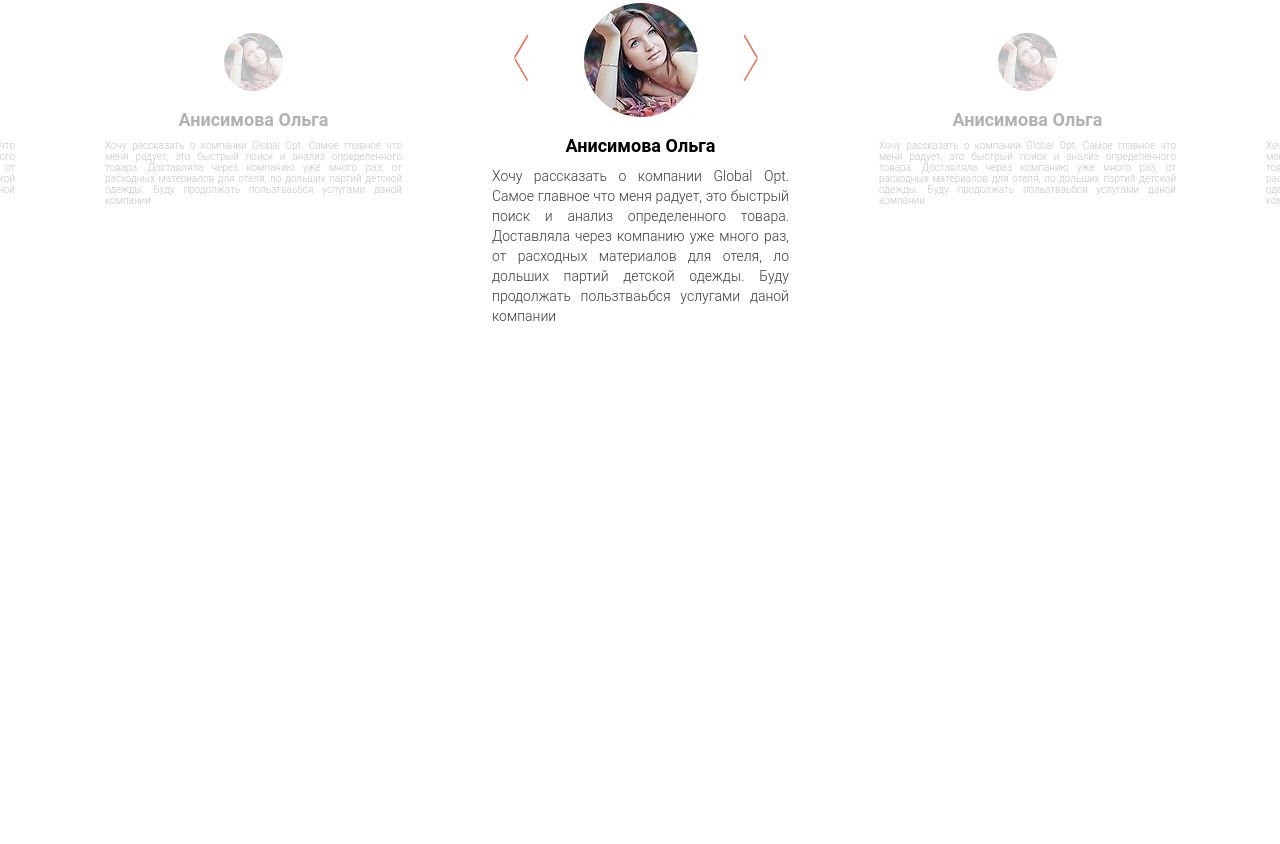
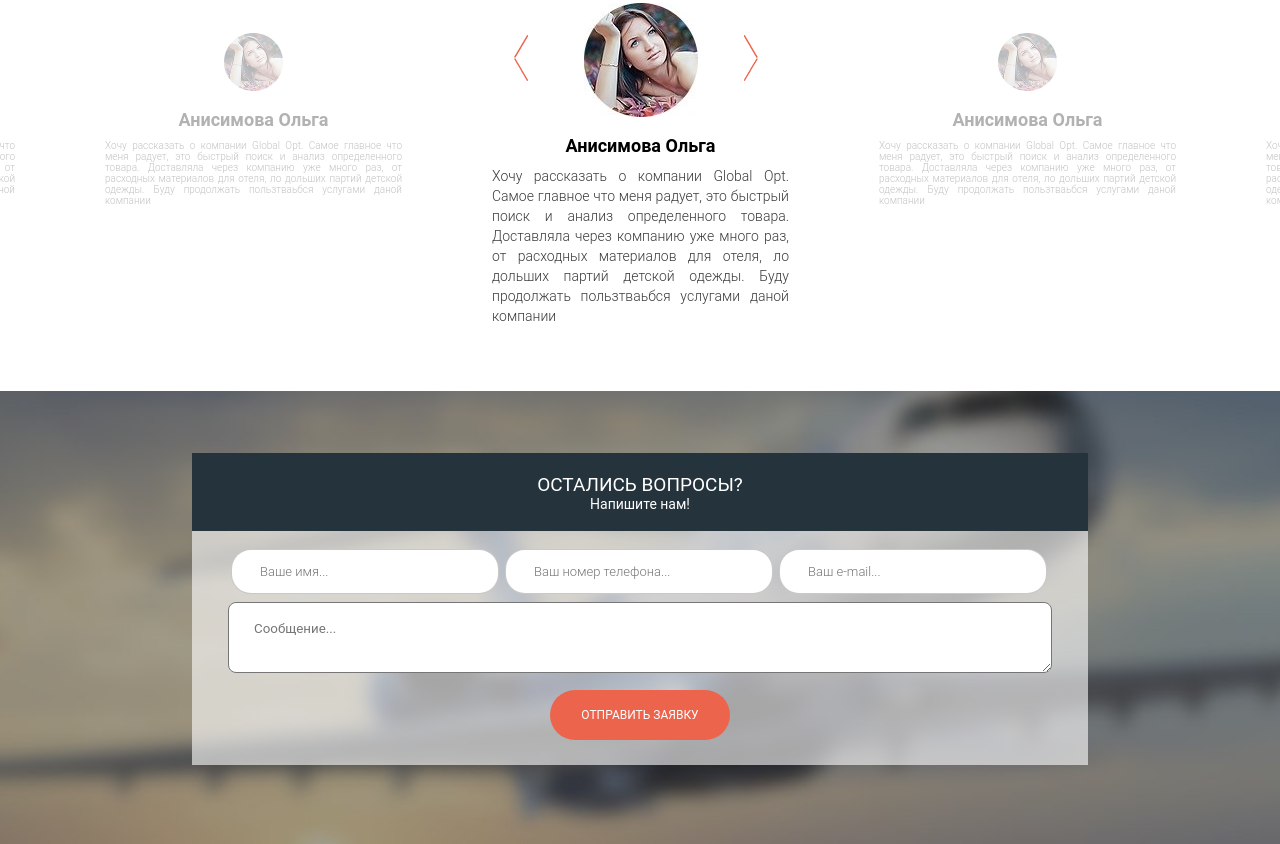
Before and after one commit to Kolyanbodymass/glopt, a website: page src/index.html in a window 1280 px wide. Shown: the part 4333-5177 px from the top of the page. Before the commit the page ends 4724 px from the top, so only its background shows below. Drawn offline with nearby package versions, Linux system fonts and the light colour scheme; files that its build step writes are made by us from their sources.

Commit message:
add section communication-form

```diff
--- a/src/index.html
+++ b/src/index.html
@@ -344,6 +344,24 @@
         </div>
     </section>
 
+    <section class="communication-form">
+        <div class="communication-form__wrapper">
+            <div class="communication-form__title-wrapper">
+                <div class="communication-form__title">Остались вопросы?</div>
+                <div class="communication-form__subtitle">Напишите нам!</div>
+            </div>
+            <div class="communication-form__form-wrapper">
+                <form id="consultation-form" class="feed-form" action="#">
+                    <input name="name" required placeholder="Ваше имя..." type="text">
+                    <input name="phone" required placeholder="Ваш номер телефона...">
+                    <input name="email" required placeholder="Ваш e-mail..." type="email">
+                    <textarea name="message" placeholder="Сообщение..." class="feed-form__message"></textarea>
+                    <button class="button button_submit communication-form__button">Отправить заявку</button>
+                </form>
+            </div>
+        </div>
+    </section>
+
     <script src="//code.jquery.com/jquery-1.11.0.min.js"></script>
     <script src="//code.jquery.com/jquery-migrate-1.2.1.min.js"></script>
     <script src="js/slick.min.js"></script>
--- /dev/null
+++ b/src/sass/blocks/_communication-form.scss
@@ -0,0 +1,52 @@
+.communication-form {
+    padding: 62px 0 79px 0;
+    background: url(../img/bg/airplane_down.jpg) center center / cover no-repeat;
+    &__wrapper {
+        max-width: 896px;
+        margin: 0 auto;
+    }
+    &__title {
+        padding-top: 20px;
+        font-size: 19px;
+        font-weight: 400;
+        color: #ffffff;
+        text-align: center;
+        text-transform: uppercase;
+    }
+    &__title-wrapper {
+        background-color: #25333c;
+        z-index: 5;
+    }
+    &__subtitle {
+        font-size: 14px;
+        text-align: center;
+        color: #ffffff;
+        padding-bottom: 19px;
+    }
+    &__form-wrapper {
+        background-color: RGB(255,255,255, 0.6);
+        padding: 18px 36px 25px 36px;
+    }
+    .feed-form {
+        border: none;
+        flex-direction: row;
+        flex-wrap: wrap;
+        &__message {
+            width: 100%;
+            margin-top: 8px;
+            height: 71px;
+            border-radius: 8px;
+            padding: 18px 25px;
+        }
+    }
+    &__button {
+        margin: 17px auto 0 auto;
+        font-size: 12px;
+        text-align: center;
+        color: #ffffff;
+        text-transform: uppercase;
+        padding: 18px 31px;
+    }
+
+
+}
--- a/src/sass/blocks/_managers.scss
+++ b/src/sass/blocks/_managers.scss
@@ -1,6 +1,6 @@
 .managers {
     padding: 58px 0;
-    background: url(../img/bg/city.jpg);
+    background: url(../img/bg/city.jpg) center center / cover no-repeat;
     &__subtitle {
         color: #fff;
         text-align: center;
--- a/src/sass/style.scss
+++ b/src/sass/style.scss
@@ -34,3 +34,4 @@ a {
 @import 'blocks/managers';
 @import 'blocks/scheme';
 @import 'blocks/reviews';
+@import 'blocks/communication-form';
```
Also changed, not shown: dist/css/style.min.css, dist/index.html.
